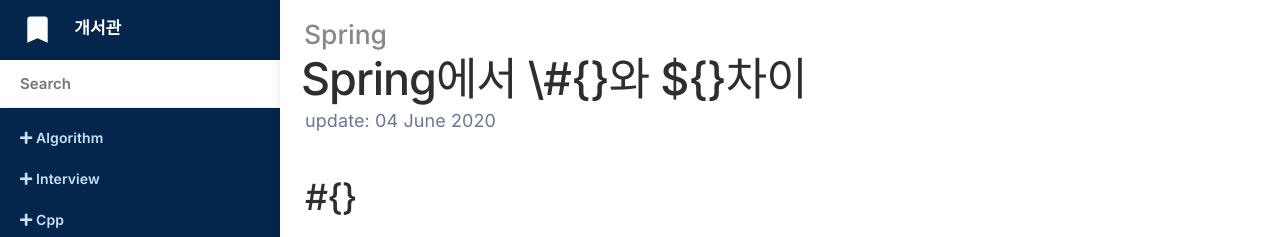
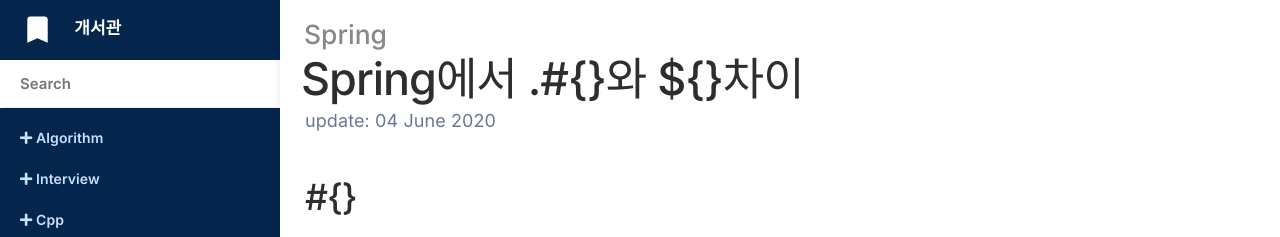
Before and after one commit to doorisopen/record, a Jekyll site: the page built from _docs/Spring/2020-06-04-spring-mybatis-differences-${}-and-#{}.md, in a window 1280 px wide. Shown: the top 237 px of the page. Built offline with Jekyll 4.4.1, drawn with Linux system fonts in a browser that asks for light colours; nearby versions of some CDN libraries; some web fonts are replaced; comment, search, counter and statistics services are not loaded.

```diff
--- a/_docs/Spring/2020-06-04-spring-mybatis-differences-${}-and-#{}.md
+++ b/_docs/Spring/2020-06-04-spring-mybatis-differences-${}-and-#{}.md
@@ -1,5 +1,5 @@
 ---
-title: Spring에서 \#{}와 ${}차이
+title: Spring에서 .#{}와 ${}차이
 category: Spring
 date:   2020-06-04 00:30:59
 comments: true
```
